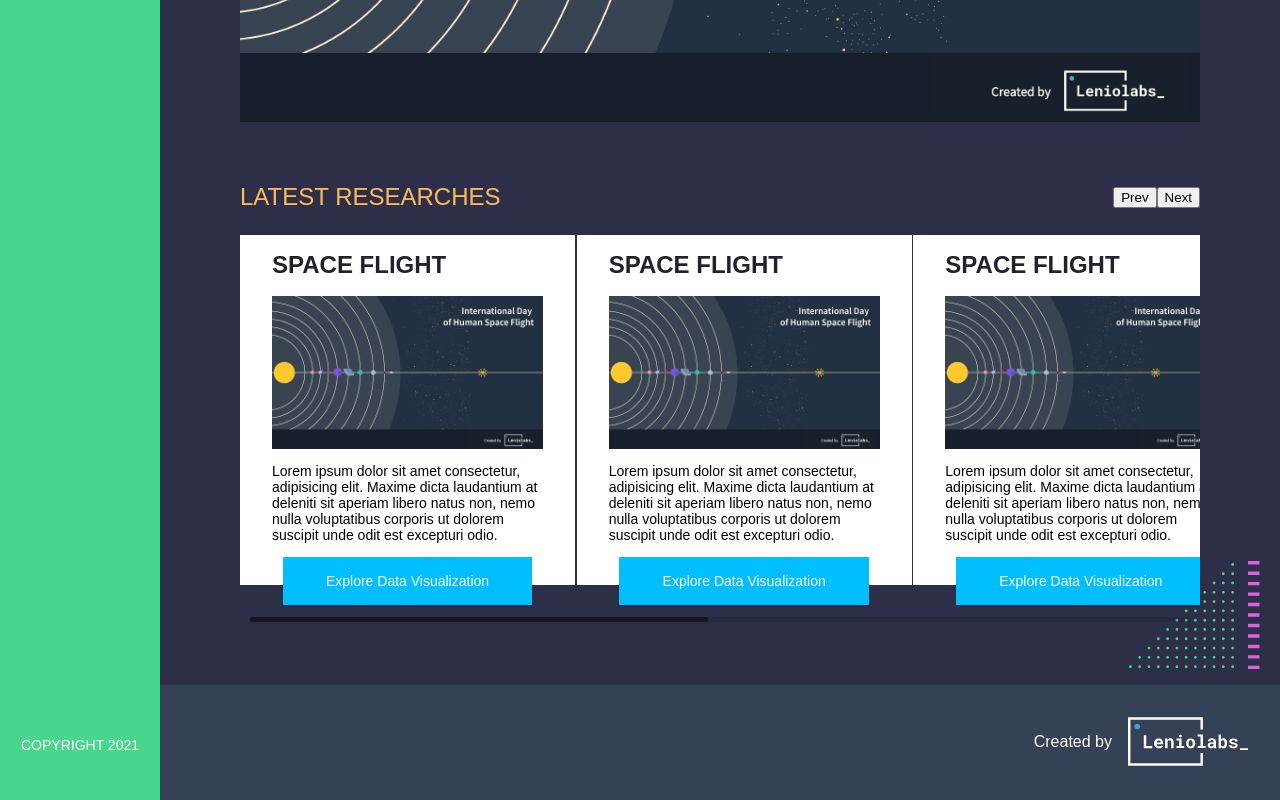
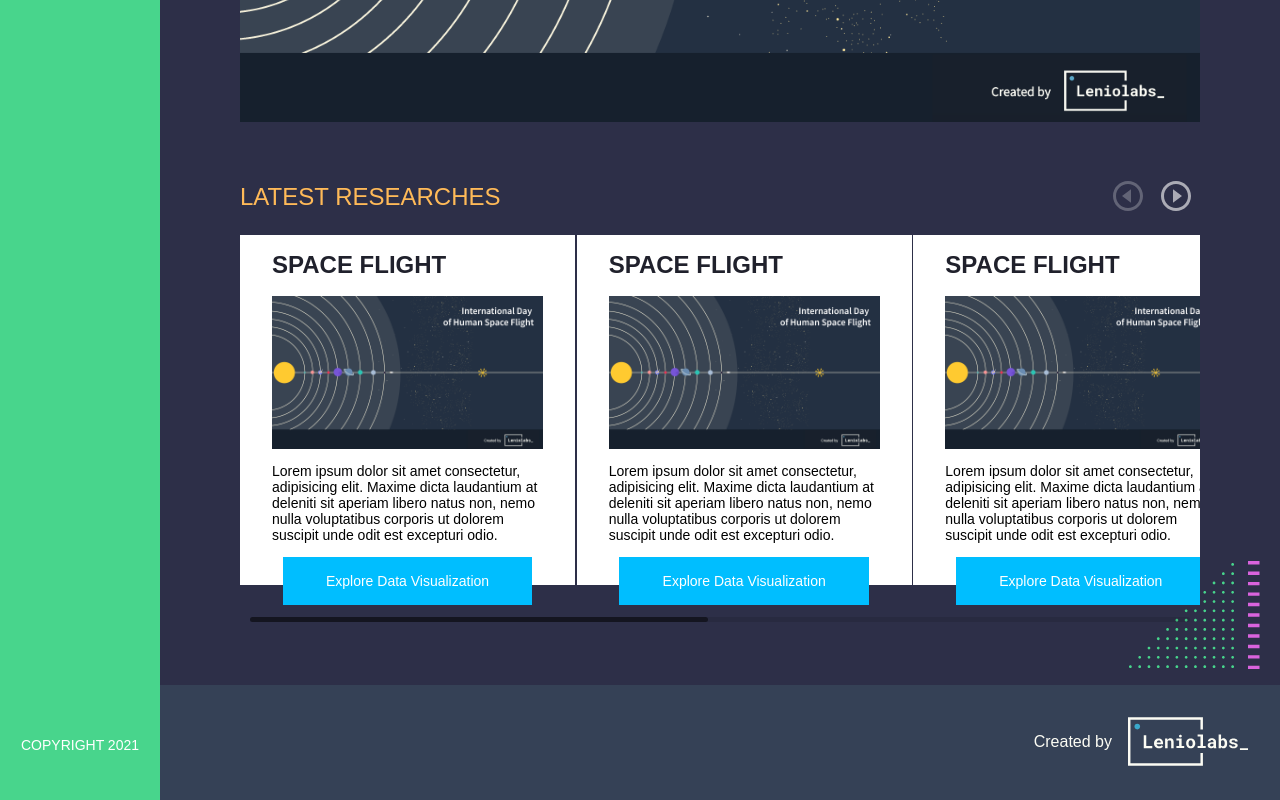
Before and after one commit to Leniolabs/lenio-research, a Next.js app: page / in a window 1280 px wide. Shown: the part 778-1578 px from the top of the page. Built offline with nearby package versions, Linux system fonts and the light colour scheme; no server answers.

Commit message:
feat: implementation of the design in the buttons

```diff
--- a/components/project-card-list/ProjectCardList.js
+++ b/components/project-card-list/ProjectCardList.js
@@ -1,12 +1,14 @@
 import React, { useState } from "react";
 import { ListContainer } from "./project-card-list.style";
 import ProjectCard from "../project-card/ProjectCard";
-import { useWindowSize } from "utils/useWindowSize";
+// import { useWindowSize } from "utils/useWindowSize";
 import { Swiper, SwiperSlide } from "swiper/react";
 import SwiperCore, { Navigation, Pagination, Scrollbar, Controller } from "swiper";
 import PropTypes from "prop-types";
 import styled from "styled-components";
 import { SectionTitle } from "../../projects/home/home.style";
+import NextIcon from "../../projects/svg-components/next-icon";
+import PrevIcon from "../../projects/svg-components/prev-icon";
 import "swiper/swiper-bundle.css";
 import "swiper/components/navigation/navigation.min.css";
 import "swiper/components/pagination/pagination.min.css";
@@ -32,16 +34,40 @@ const ControlContainer = styled.div`
   display: flex;
   align-items: center;
 `;
+const ButtonSlide = styled.button`
+  border: none;
+  background: #00000000;
+  padding: 4;
+`;
 const ProjectCardList = ({ list }) => {
-  const [width] = useWindowSize();
-  const [controlledSwiper, setControllerSwiper] = useState(null);
+  // const [width] = useWindowSize();
+  const [swiper, setSwiper] = useState(null);
+  const [isBeginning, setIsBeginning] = useState(true);
+  const [isEnd, setIsEnd] = useState(false);
+
   return (
     <>
       <Container>
         <SectionTitle>Latest researches</SectionTitle>
         <ControlContainer>
-          <button onClick={() => controlledSwiper.slidePrev()}>Prev</button>
-          <button onClick={() => controlledSwiper.slideNext()}>Next</button>
+          <ButtonSlide
+            onClick={() => {
+              swiper.slidePrev();
+              setIsBeginning(swiper.isBeginning);
+              setIsEnd(swiper.isEnd);
+            }}
+            style={{ cursor: `${isBeginning ? `not-allowed` : `pointer`}` }}>
+            <PrevIcon disabled={isBeginning} />
+          </ButtonSlide>
+          <ButtonSlide
+            onClick={() => {
+              swiper.slideNext();
+              setIsBeginning(swiper.isBeginning);
+              setIsEnd(swiper.isEnd);
+            }}
+            style={{ cursor: `${isEnd ? `not-allowed` : `pointer`}` }}>
+            <NextIcon disabled={isEnd} />
+          </ButtonSlide>
         </ControlContainer>
       </Container>
       <ListContainer>
@@ -51,8 +77,8 @@ const ProjectCardList = ({ list }) => {
           // pagination={{ clickable: true }}
           slidesPerView={3}
           spaceBetween={50}
-          contoller={{ control: controlledSwiper }}
-          onSwiper={setControllerSwiper}
+          contoller={{ control: swiper }}
+          onSwiper={setSwiper}
           breakpoints={breakpoints}>
           {list.map((item) => {
             const { key, ...rest } = item;
--- /dev/null
+++ b/projects/svg-components/next-icon.js
@@ -0,0 +1,43 @@
+import PropTypes from "prop-types";
+const NextIcon = ({
+  fill = "#FFFFFF",
+  width = "36px",
+  height = "36px",
+  disabled = false,
+  opacity = disabled ? "0.253224927" : "0.598360283"
+}) => {
+  return (
+    <svg
+      width={width}
+      height={height}
+      viewBox="0 0 36 36"
+      version="1.1"
+      xmlns="http://www.w3.org/2000/svg">
+      <title>3FA36AEA-B3A6-49D3-B25F-CF0192BC658B</title>
+      <g id="Page-1" stroke="none" strokeWidth="1" fill="none" fillRule="evenodd">
+        <g id="00-Landing-Research---V2" transform="translate(-1309.000000, -917.000000)">
+          <g id="Group-5" transform="translate(255.000000, 917.000000)">
+            <g id="play_circle_outline-24px-(1)" transform="translate(1054.000000, 0.000000)">
+              <polygon id="Path" points="0 0 36 0 36 36 0 36"></polygon>
+              <path
+                d="M15,24.75 L24,18 L15,11.25 L15,24.75 Z M18,3 C9.72,3 3,9.72 3,18 C3,26.28 9.72,33 18,33 C26.28,33 33,26.28 33,18 C33,9.72 26.28,3 18,3 Z M18,30 C11.385,30 6,24.615 6,18 C6,11.385 11.385,6 18,6 C24.615,6 30,11.385 30,18 C30,24.615 24.615,30 18,30 Z"
+                id="Shape"
+                fill={fill}
+                fillRule="nonzero"
+                opacity={opacity}
+              />
+            </g>
+          </g>
+        </g>
+      </g>
+    </svg>
+  );
+};
+NextIcon.propTypes = {
+  fill: PropTypes.string,
+  width: PropTypes.string,
+  height: PropTypes.string,
+  opacity: PropTypes.string,
+  disabled: PropTypes.bool
+};
+export default NextIcon;
--- /dev/null
+++ b/projects/svg-components/prev-icon.js
@@ -0,0 +1,44 @@
+import PropTypes from "prop-types";
+const PrevIcon = ({
+  fill = "#FFFFFF",
+  width = "36px",
+  height = "36px",
+  disabled = false,
+  opacity = disabled ? "0.253224927" : "0.598360283"
+}) => {
+  return (
+    <svg
+      width={width}
+      height={height}
+      viewBox="0 0 36 36"
+      version="1.1"
+      xmlns="http://www.w3.org/2000/svg">
+      <title>38ACFF8D-384C-408F-8878-17F526387BCA</title>
+      <g id="Page-1" stroke="none" strokeWidth="1" fill="none" fillRule="evenodd">
+        <g id="00-Landing-Research---V2" transform="translate(-1265.000000, -917.000000)">
+          <g id="Group-5" transform="translate(255.000000, 917.000000)">
+            <g
+              id="play_circle_outline-24px-(1)-copy"
+              transform="translate(1028.000000, 18.000000) scale(-1, 1) translate(-1028.000000, -18.000000) translate(1010.000000, 0.000000)">
+              <polygon id="Path" points="0 0 36 0 36 36 0 36"></polygon>
+              <path
+                d="M15,24.75 L24,18 L15,11.25 L15,24.75 Z M18,3 C9.72,3 3,9.72 3,18 C3,26.28 9.72,33 18,33 C26.28,33 33,26.28 33,18 C33,9.72 26.28,3 18,3 Z M18,30 C11.385,30 6,24.615 6,18 C6,11.385 11.385,6 18,6 C24.615,6 30,11.385 30,18 C30,24.615 24.615,30 18,30 Z"
+                id="Shape"
+                fill={fill}
+                fillRule="nonzero"
+                opacity={opacity}></path>
+            </g>
+          </g>
+        </g>
+      </g>
+    </svg>
+  );
+};
+PrevIcon.propTypes = {
+  fill: PropTypes.string,
+  width: PropTypes.string,
+  height: PropTypes.string,
+  opacity: PropTypes.string,
+  disabled: PropTypes.bool
+};
+export default PrevIcon;
```
